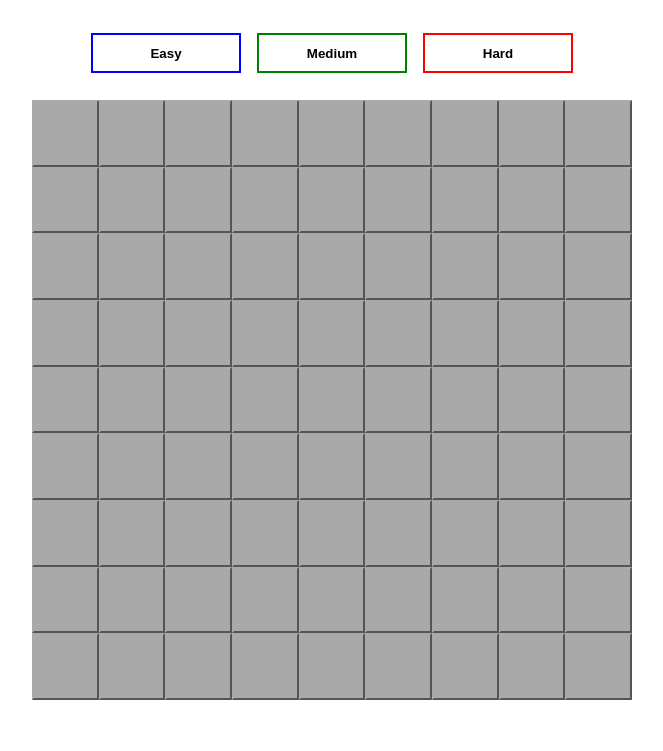
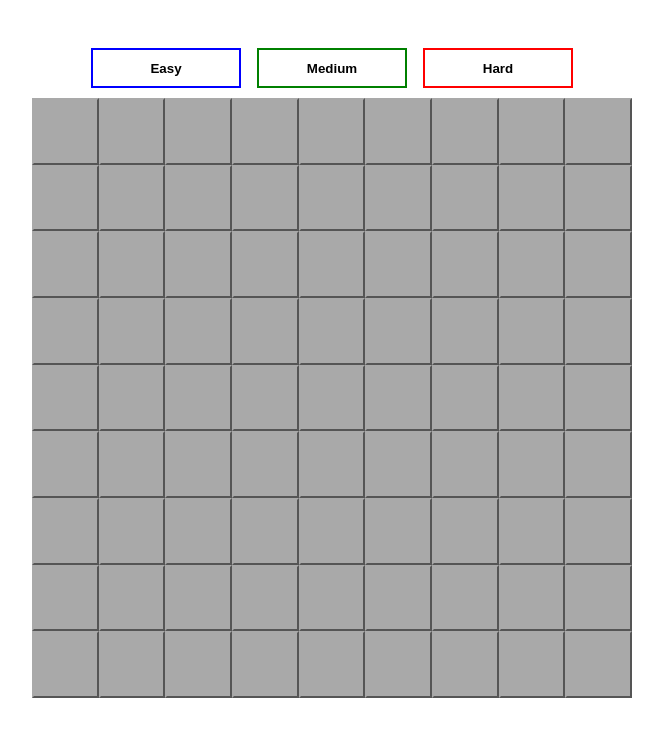
Before and after one commit to tomeklarysz/Minesweeper, a plain HTML site: page index.html in a window 1280 px wide. Shown: the whole page, without its empty margins (308-971 px from the left). Drawn offline with Linux system fonts and the light colour scheme.

Commit message:
levels buttons stick to the board now

```diff
--- a/index.html
+++ b/index.html
@@ -8,6 +8,7 @@
     <script src="minesweeper.js" defer></script>
 </head>
 <body>
+    <div id="box">
         <div id="level-buttons">
             <button id="easy" class="level">Easy</button>
             <button id="medium" class="level">Medium</button>
@@ -23,6 +24,8 @@
                 </div>
             </div>
         </div>
+
+    </div>
     <!-- <button type="submit"> -->
         <!-- <img src="img/emptySquare.png" alt="emptySquare"> -->
     <!-- </button>  -->
--- a/style.css
+++ b/style.css
@@ -1,14 +1,22 @@
 body {
     display: flex;
     justify-content: center;
+}
+
+#box {
+    display: flex;
+    height: 700px;
+    width: 700px;
+    position: relative;
+    justify-content: center;
+    margin-top: 5vh;
 }
 
 #level-buttons {
     display: flex;
     justify-content: center;
     gap: 1em;
-    margin-top: 25px;
-    width: 600px;
+    position: absolute;
 }
 
 .level {
```
Lines whose indentation alone changed are shown as unchanged.
